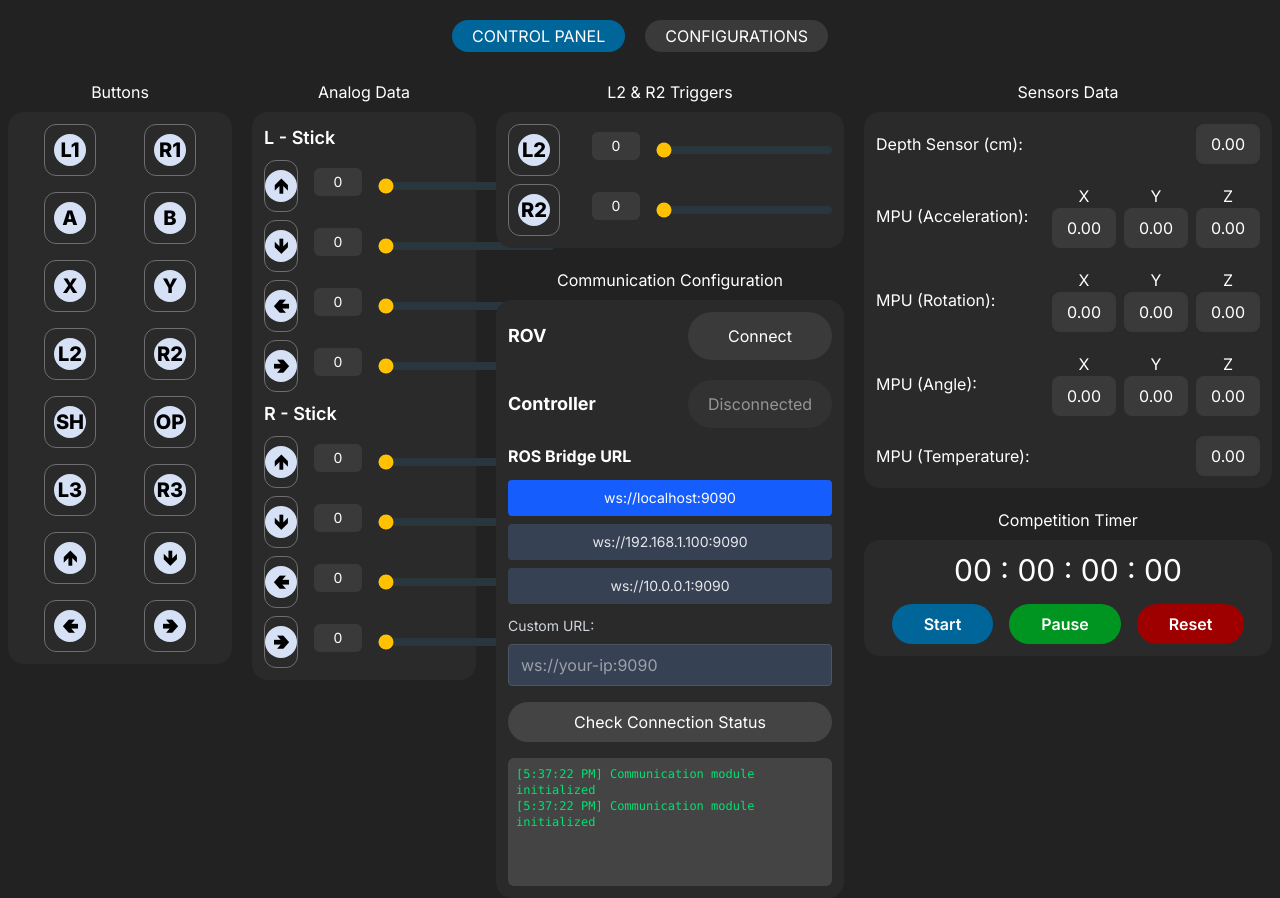
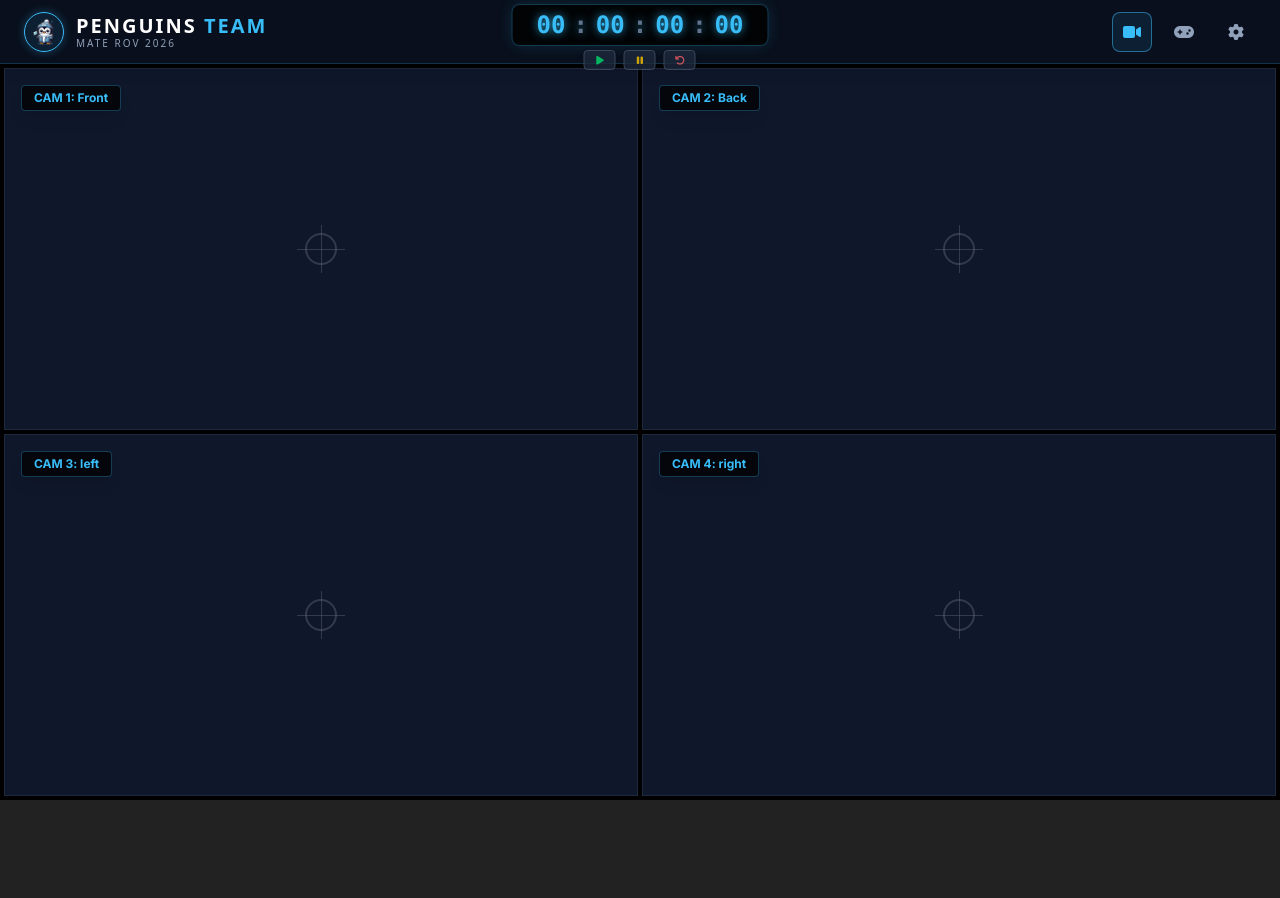
Before and after one commit to ManarAhmed-20/Mate-Rove-Gui, a React (Vite) app in the folder client/: page /camera in a window 1280 px wide. Before the commit this address led to /control-panel. After the commit the page ends 800 px from the top, so only its background shows below. Built offline with nearby package versions, Linux system fonts and the light colour scheme; no server answers.

Commit message:
Initial commit

```diff
--- a/client/index.html
+++ b/client/index.html
@@ -4,6 +4,7 @@
     <meta charset="UTF-8" />
     <link rel="icon" type="image/svg+xml" href="/Penguin.png" />
     <meta name="viewport" content="width=device-width, initial-scale=1.0" />
+    <link href="https://cdnjs.cloudflare.com/ajax/libs/font-awesome/6.4.0/css/all.min.css" rel="stylesheet">
     <title>Penguins GUI</title>
   <link href="https://fonts.googleapis.com/css2?family=Inter:ital,opsz,wght@0,14..32,100..900;1,14..32,100..900&family=PT+Sans:ital,wght@0,400;0,700;1,400;1,700&display=swap" rel="stylesheet">
   </head>
--- a/client/src/App.tsx
+++ b/client/src/App.tsx
@@ -8,6 +8,7 @@ import Layout from "./components/layout";
 import ControlPanel from "./pages/control-panel/page";
 import Configurations from "./pages/configurations/page";
 import ControllerData from "./pages/configurations/components/communication/controllerData";
+import CameraFeed from "./pages/camera-feed/page";
 
 export default function App() {
   ControllerData();
@@ -17,6 +18,7 @@ export default function App() {
         <Route path="/" element={<Layout />}>
           <Route index element={<Navigate to="/control-panel" replace />} />
           <Route path="*" element={<Navigate to="/control-panel" replace />} />
+          <Route path="camera" element={<CameraFeed/>} />
           <Route path="control-panel" element={<ControlPanel />} />
           <Route path="configurations" element={<Configurations />} />
         </Route>
--- /dev/null
+++ b/client/src/components/Navbar.tsx
@@ -0,0 +1,113 @@
+import { Link, useLocation } from "react-router-dom";
+import { useAtom } from "jotai";
+import { persistedTimeAtom } from "../../atoms/atoms";
+import { useEffect, useState, useRef } from "react";
+
+export default function Navbar() {
+  const location = useLocation();
+
+  // Time is stored in milliseconds now for better precision
+  const [time, setTime] = useAtom(persistedTimeAtom);
+  const [isRunning, setIsRunning] = useState(false);
+  const intervalRef = useRef<NodeJS.Timeout | null>(null);
+
+  // Timer Logic (Counts down in milliseconds)
+  useEffect(() => {
+    if (isRunning && time > 0) {
+      intervalRef.current = setInterval(() => {
+        setTime((prev) => Math.max(0, prev - 10)); // Decrease by 10ms
+      }, 10);
+    } else {
+      if (intervalRef.current) clearInterval(intervalRef.current);
+    }
+    return () => {
+      if (intervalRef.current) clearInterval(intervalRef.current);
+    };
+  }, [isRunning, time, setTime]);
+
+  // Format Time: HH : MM : SS : MS
+  const formatTime = (ms: number) => {
+    const hours = Math.floor(ms / 3600000);
+    const minutes = Math.floor((ms % 3600000) / 60000);
+    const seconds = Math.floor((ms % 60000) / 1000);
+    const milliseconds = Math.floor((ms % 1000) / 10);
+
+    return (
+      <div className="flex gap-2 font-mono text-xl md:text-2xl font-bold text-[#38bdf8] drop-shadow-[0_0_5px_rgba(56,189,248,0.8)]">
+        <span>{hours.toString().padStart(2, "0")}</span>
+        <span className="text-slate-500">:</span>
+        <span>{minutes.toString().padStart(2, "0")}</span>
+        <span className="text-slate-500">:</span>
+        <span>{seconds.toString().padStart(2, "0")}</span>
+        <span className="text-slate-500">:</span>
+        <span>{milliseconds.toString().padStart(2, "0")}</span>
+      </div>
+    );
+  };
+
+  const isActive = (path: string) => location.pathname.includes(path)
+    ? "text-[#38bdf8] bg-[#38bdf8]/10 border-[#38bdf8]/50"
+    : "text-slate-400 border-transparent hover:text-white";
+
+  return (
+    <nav className="fixed top-0 w-full h-16 z-50 flex items-center justify-between px-6 bg-[#0B1120]/90 backdrop-blur-md border-b border-[#38bdf8]/20 font-sans shadow-lg">
+
+      <div className="flex items-center gap-3">
+        <div className="w-10 h-10 rounded-full border border-[#38bdf8] flex items-center justify-center bg-[#38bdf8]/10 shadow-[0_0_10px_rgba(56,189,248,0.3)] overflow-hidden p-1">
+          <img src="/Penguin.png" alt="Penguin Logo" className="w-full h-full object-contain" />
+        </div>
+        <div>
+          <h1 className="font-bold text-xl tracking-widest text-white">
+            PENGUINS <span className="text-[#38bdf8]">TEAM</span>
+          </h1>
+          <div className="text-[10px] text-slate-400 tracking-[0.2em] -mt-1">MATE ROV 2026</div>
+        </div>
+      </div>
+
+      {/* CENTER: Competition Timer (HH:MM:SS:MS) */}
+      <div className="absolute left-1/2 transform -translate-x-1/2 flex flex-col items-center top-1">
+        <div className="bg-black/80 px-6 py-1 rounded-lg border border-[#38bdf8]/30 shadow-[0_0_15px_rgba(56,189,248,0.15)] min-w-[240px] flex justify-center">
+          {formatTime(time)}
+        </div>
+
+        {/* Timer Controls */}
+        <div className="flex gap-2 mt-1 opacity-80 hover:opacity-100 transition-opacity">
+          <button
+            onClick={() => setIsRunning(false)}
+            className="bg-slate-800 hover:bg-slate-700 text-green-400 w-8 h-5 rounded flex items-center justify-center border border-slate-600 shadow-sm active:scale-95 transition-transform"
+            title="Start Timer"
+          >
+            <i className="fas fa-play text-[10px]"></i>
+          </button>
+          <button
+            onClick={() => setIsRunning(true)}
+            className="bg-slate-800 hover:bg-slate-700 text-yellow-400 w-8 h-5 rounded flex items-center justify-center border border-slate-600 shadow-sm active:scale-95 transition-transform"
+            title="Pause Timer"
+          >
+            <i className="fas fa-pause text-[10px]"></i>
+          </button>
+          <button
+            onClick={() => { setIsRunning(false); setTime(15 * 60 * 1000); }}
+            className="bg-slate-800 hover:bg-slate-700 text-red-400 w-8 h-5 rounded flex items-center justify-center border border-slate-600 shadow-sm active:scale-95 transition-transform"
+            title="Reset Timer (15 mins)"
+          >
+            <i className="fas fa-undo text-[10px]"></i>
+          </button>
+        </div>
+      </div>
+
+      {/* RIGHT: Navigation Icons */}
+      <div className="flex gap-3">
+        <Link to="/camera" className={`flex items-center justify-center w-10 h-10 rounded-lg border transition-all hover:bg-white/5 ${isActive("camera")}`} title="Camera Feed">
+          <i className="fas fa-video"></i>
+        </Link>
+        <Link to="/control-panel" className={`flex items-center justify-center w-10 h-10 rounded-lg border transition-all hover:bg-white/5 ${isActive("control-panel")}`} title="Control Panel">
+          <i className="fas fa-gamepad"></i>
+        </Link>
+        <Link to="/configurations" className={`flex items-center justify-center w-10 h-10 rounded-lg border transition-all hover:bg-white/5 ${isActive("configurations")}`} title="Settings">
+          <i className="fas fa-cog"></i>
+        </Link>
+      </div>
+    </nav>
+  );
+}
--- a/client/src/components/layout.tsx
+++ b/client/src/components/layout.tsx
@@ -1,14 +1,14 @@
 import { Outlet } from "react-router-dom";
-import LinkNavigator from "./link-navigator";
+import Navbar from "./Navbar";
 
 export default function Layout() {
   return (
-    <div>
-      <nav className="z-50 -mt-15 flex justify-center gap-5 fixed w-full">
-        <LinkNavigator link="/control-panel" name="CONTROL PANEL" />
-        <LinkNavigator link="/configurations" name="CONFIGURATIONS" />
-      </nav>
-      <main>
+    <div className="min-h-screen  text-white">
+      {/* The New Top Navbar */}
+      <Navbar />
+
+      {/* Main Content Area */}
+      <main className="w-full h-full">
         <Outlet />
       </main>
     </div>
--- /dev/null
+++ b/client/src/pages/camera-feed/page.tsx
@@ -0,0 +1,68 @@
+// import { useAtom } from "jotai";
+// import { rovSensorDataAtom } from "../../../atoms/atoms";
+
+export default function CameraFeed() {
+
+  return (
+    <div className="relative w-full h-screen bg-black pt-16 flex flex-col overflow-hidden">
+
+      <div className="grid grid-cols-2 grid-rows-2 w-full h-full gap-1 bg-black p-1">
+
+         {/* --- CAM 1: FRONT --- */}
+         <div className="relative bg-slate-900 border border-slate-800 overflow-hidden group">
+            {/* Label Overlay */}
+            <span className="absolute top-4 left-4 bg-black/70 px-3 py-1 rounded text-xs text-[#38bdf8] font-bold z-10 border border-[#38bdf8]/30 backdrop-blur-sm shadow-lg">
+              CAM 1: Front
+            </span>
+
+            {/* Crosshair Overlay */}
+            <div className="absolute inset-0 flex items-center justify-center opacity-30 pointer-events-none">
+              <div className="w-8 h-8 border-2 border-white/50 rounded-full"></div>
+              <div className="absolute w-12 h-px bg-white/50"></div>
+              <div className="absolute h-12 w-px bg-white/50"></div>
+            </div>
+         </div>
+
+         {/* --- CAM 2: BOTTOM --- */}
+         <div className="relative bg-slate-900 border border-slate-800 overflow-hidden group">
+            <span className="absolute top-4 left-4 bg-black/70 px-3 py-1 rounded text-xs text-[#38bdf8] font-bold z-10 border border-[#38bdf8]/30 backdrop-blur-sm shadow-lg">
+              CAM 2: Back
+            </span>
+            {/* Crosshair Overlay */}
+            <div className="absolute inset-0 flex items-center justify-center opacity-30 pointer-events-none">
+              <div className="w-8 h-8 border-2 border-white/50 rounded-full"></div>
+              <div className="absolute w-12 h-px bg-white/50"></div>
+              <div className="absolute h-12 w-px bg-white/50"></div>
+            </div>
+         </div>
+
+         {/* --- CAM 3: ARM / GRIPPER --- */}
+         <div className="relative bg-slate-900 border border-slate-800 overflow-hidden group">
+            <span className="absolute top-4 left-4 bg-black/70 px-3 py-1 rounded text-xs text-[#38bdf8] font-bold z-10 border border-[#38bdf8]/30 backdrop-blur-sm shadow-lg">
+              CAM 3: left
+            </span>
+            {/* Crosshair Overlay */}
+            <div className="absolute inset-0 flex items-center justify-center opacity-30 pointer-events-none">
+              <div className="w-8 h-8 border-2 border-white/50 rounded-full"></div>
+              <div className="absolute w-12 h-px bg-white/50"></div>
+              <div className="absolute h-12 w-px bg-white/50"></div>
+            </div>
+         </div>
+
+         {/* --- CAM 4: REAR / AUX --- */}
+         <div className="relative bg-slate-900 border border-slate-800 overflow-hidden group">
+            <span className="absolute top-4 left-4 bg-black/70 px-3 py-1 rounded text-xs text-[#38bdf8] font-bold z-10 border border-[#38bdf8]/30 backdrop-blur-sm shadow-lg">
+              CAM 4: right
+            </span>
+            {/* Crosshair Overlay */}
+            <div className="absolute inset-0 flex items-center justify-center opacity-30 pointer-events-none">
+              <div className="w-8 h-8 border-2 border-white/50 rounded-full"></div>
+              <div className="absolute w-12 h-px bg-white/50"></div>
+              <div className="absolute h-12 w-px bg-white/50"></div>
+            </div>
+         </div>
+
+      </div>
+    </div>
+  );
+}
```
Also changed, not shown: 1 other file (tests, documents, lock files or other folders).
